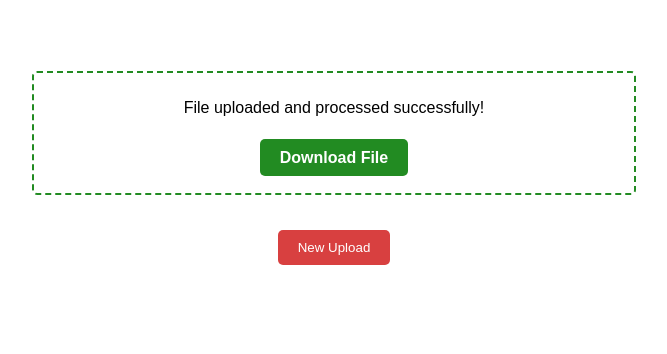
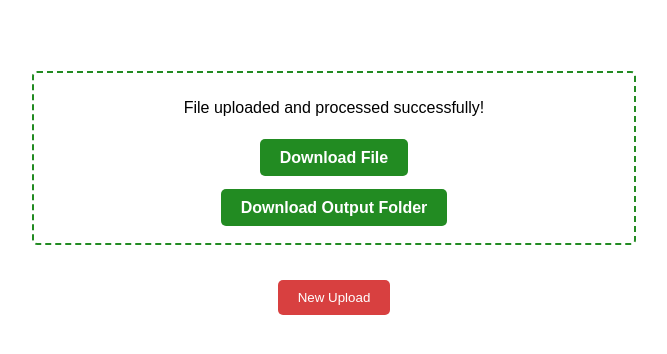
Before and after one commit to Isra3750/Autocomply, a Flask app: template templates/Acknowledgement.html in a window 1280 px wide. Shown: the part 254-608 px from the top of the page, without its empty margins (306-973 px from the left). Run offline with Flask 3, Linux system fonts and the light colour scheme; the template is opened without the code that fills it, so the values that code supplies are empty.

Commit message:
Add Zip download

```diff
--- a/main.py
+++ b/main.py
@@ -1,6 +1,8 @@
 import os
-import subprocess # for creating new child process
-from flask import Flask, render_template, request, send_from_directory
+import subprocess
+from flask import Flask, render_template, request, send_from_directory, send_file
+import io
+import zipfile
 
 app = Flask(__name__)
 
@@ -53,5 +55,34 @@ def download_result():
         as_attachment=True
     )
 
+# download Zip file of output folder
+@app.route('/download_output_zip')
+def download_output_zip():
+    output_folder = os.path.join(os.getcwd(), 'output')
+    if not os.path.exists(output_folder):
+        return "Output folder does not exist!"
+
+    # Create an in-memory zip file
+    memory_file = io.BytesIO()
+    with zipfile.ZipFile(memory_file, 'w', zipfile.ZIP_DEFLATED) as zf:
+        # Walk through the output folder, add each file
+        for root, dirs, files in os.walk(output_folder):
+            for file in files:
+                file_path = os.path.join(root, file)
+                # Use a relative path so the zip doesn't have absolute directories
+                arcname = os.path.relpath(file_path, output_folder)
+                zf.write(file_path, arcname)
+
+    memory_file.seek(0) # Important: go back to the start of the BytesIO
+
+    return send_file(
+        memory_file,
+        mimetype='application/zip',
+        download_name='output.zip',
+        as_attachment=True
+    )
+
+
+
 if __name__ == '__main__':
     app.run(debug=True)
--- a/templates/Acknowledgement.html
+++ b/templates/Acknowledgement.html
@@ -15,6 +15,9 @@
       <p>
          <a href="/download_result">Download File</a>
       </p>
+      <p>
+         <a href="/download_output_zip">Download Output Folder</a>
+     </p>
    </div>
    <button class = "Backhome" onclick="location.href='/'">New Upload</button>
    <script src="static/script.js"></script>
```
Also changed, not shown: 1 other file.
